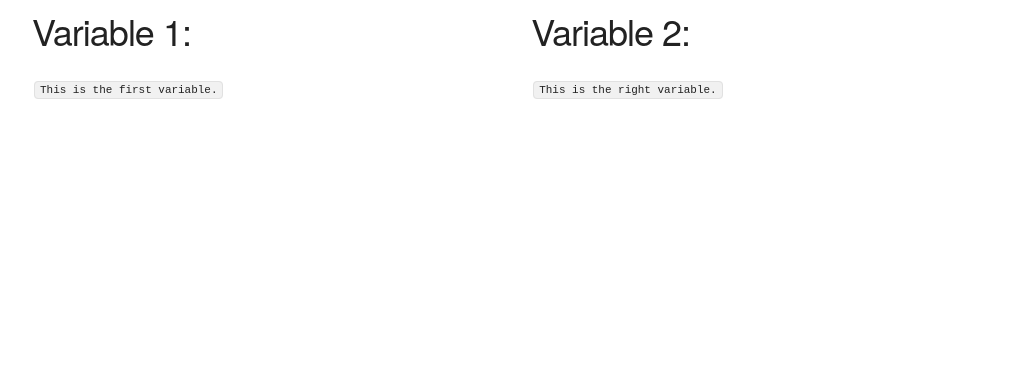
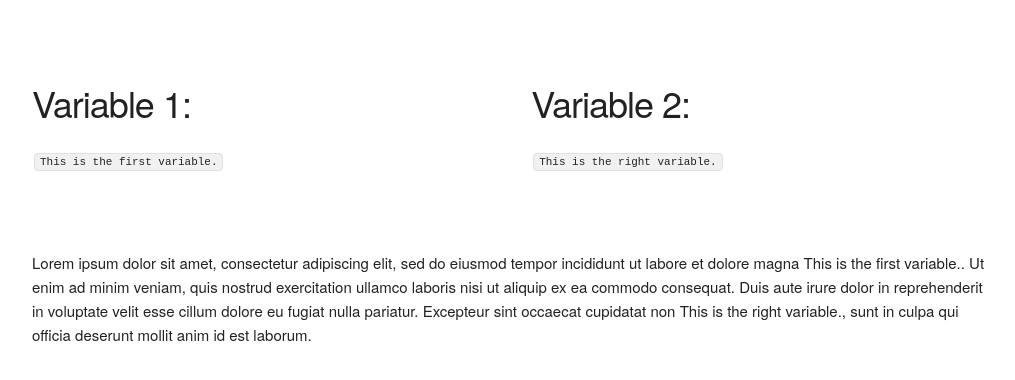
Before and after one commit to RalphvK/varset, a plain HTML site: page index.html in a window 1280 px wide. Shown: the whole page, without its empty margins (128-1143 px from the left). Drawn offline with nearby package versions, Linux system fonts and the light colour scheme.

Commit message:
add lorem ipsum paragraph to demo page

```diff
--- a/index.html
+++ b/index.html
@@ -6,6 +6,11 @@
     <title>HTML Variables</title>
     <meta name="viewport" content="width=device-width, initial-scale=1">
     <link rel="stylesheet" href="https://cdnjs.cloudflare.com/ajax/libs/skeleton/2.0.4/skeleton.min.css" integrity="sha256-2YQRJMXD7pIAPHiXr0s+vlRWA7GYJEK0ARns7k2sbHY=" crossorigin="anonymous" />
+    <style>
+        .row {
+            margin-top: 80px;
+        }
+    </style>
 </head>
 <body>
     <div class="container">
@@ -19,6 +24,9 @@
                 <code data-var="variable_2"></code>
             </div>
         </div>
+        <div class="row">
+            <p>Lorem ipsum dolor sit amet, consectetur adipiscing elit, sed do eiusmod tempor incididunt ut labore et dolore magna <span data-var="variable_1"></span>. Ut enim ad minim veniam, quis nostrud exercitation ullamco laboris nisi ut aliquip ex ea commodo consequat. Duis aute irure dolor in reprehenderit in voluptate velit esse cillum dolore eu fugiat nulla pariatur. Excepteur sint occaecat cupidatat non <span data-var="variable_2"></span>, sunt in culpa qui officia deserunt mollit anim id est laborum.</p>
+        </div>
     </div>
     <script src="varset.js"></script>
     <script>
```
